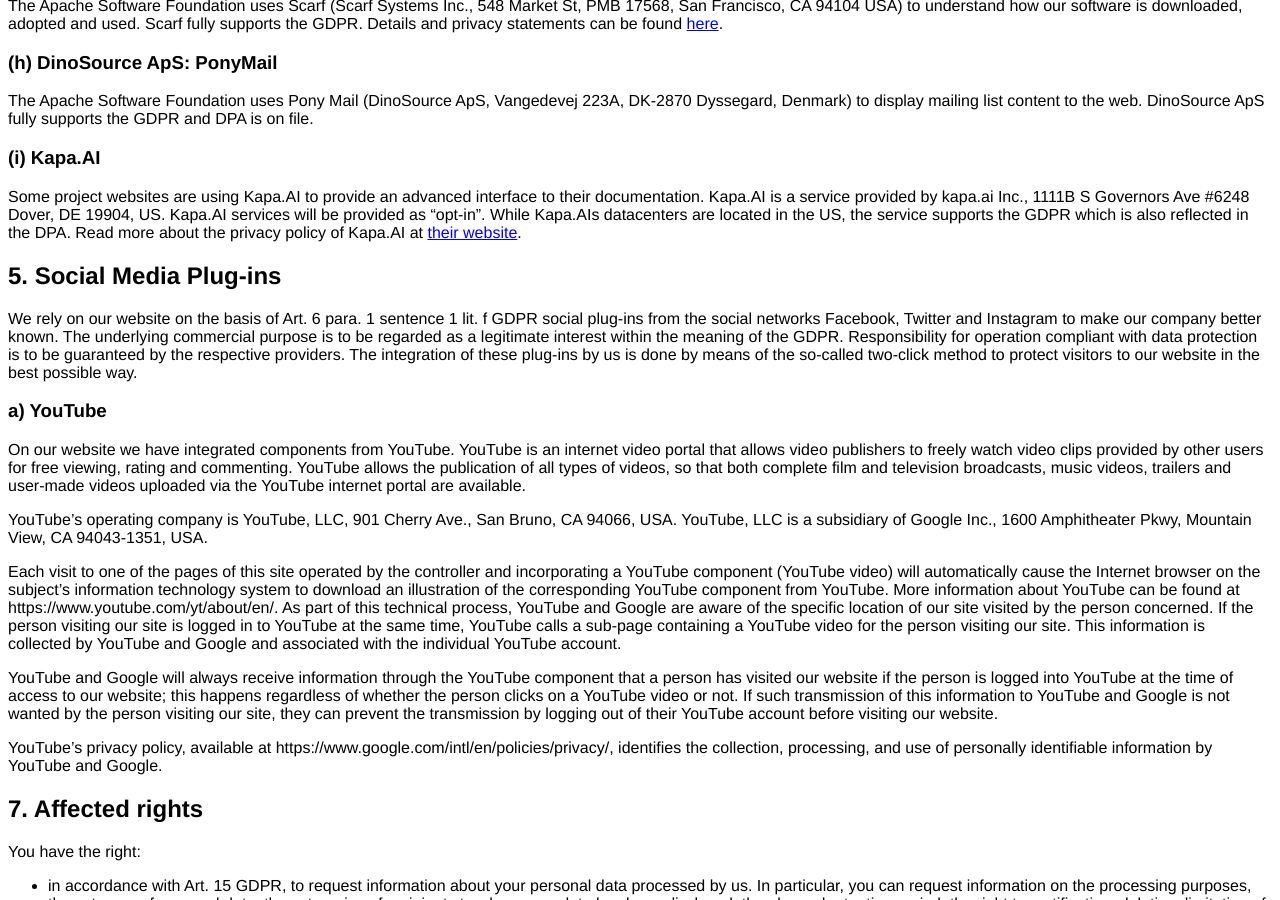
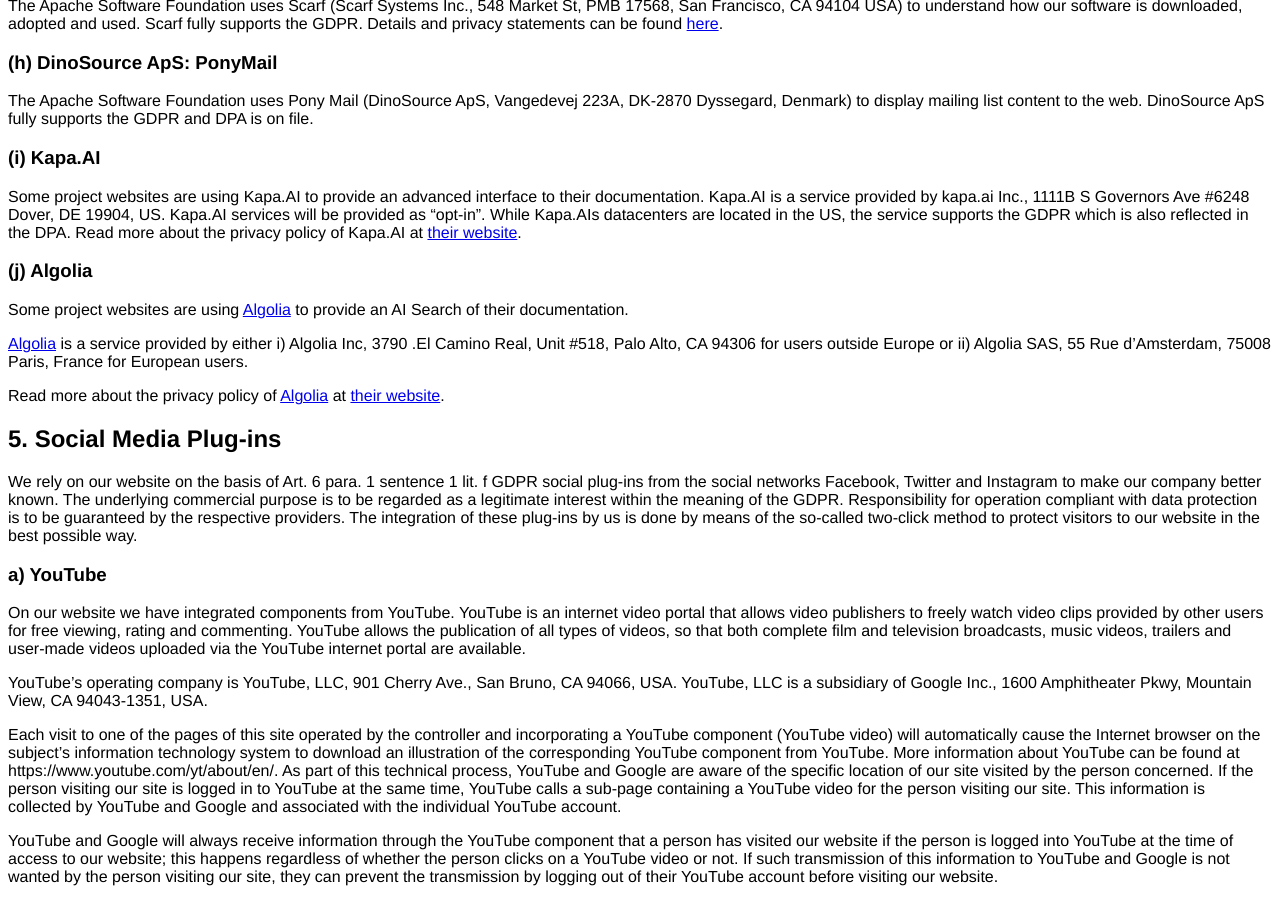
Before and after one commit to apache/privacy-website, a Jekyll site: the page output/policies/privacy-policy-public.html, which Jekyll copies as it is, in a window 1280 px wide and 900 px high, scrolled down 3679 px. Built offline with Jekyll 4.4.1, drawn with Linux system fonts in a browser that asks for light colours.

Commit message:
Automatic Site Publish by Buildbot

```diff
--- a/output/faq/committers.html
+++ b/output/faq/committers.html
@@ -131,6 +131,10 @@
 <p>Yes: Kapa has signed a DPA with us. Please ensure that Kapa.AI is implemented in a way
 it requires user consent before loading. This feature is provided by Kapa in their settings.</p>
 
+<h3 id="can-i-use-algolia-on-our-website-ai-search">Can I use Algolia on our website (AI Search)?</h3>
+
+<p>Yes: Algolia  has signed a DPA with us.</p>
+
 <h3 id="can-i-use-another-analyticstracking-etc-software">Can I use another analytics/tracking etc software?</h3>
 
 <p>Before using any further tracking software, please ask privacy@apache.org.</p>
--- a/output/feed.xml
+++ b/output/feed.xml
@@ -1 +1 @@
-<?xml version="1.0" encoding="utf-8"?><feed xmlns="http://www.w3.org/2005/Atom" ><generator uri="https://jekyllrb.com/" version="4.4.1">Jekyll</generator><link href="/feed.xml" rel="self" type="application/atom+xml" /><link href="/" rel="alternate" type="text/html" /><updated>2025-11-21T17:36:21+00:00</updated><id>/feed.xml</id><title type="html">Apache Software Foundation - Data Privacy</title><subtitle>Write an awesome description for your new site here. You can edit this line in _config.yml. It will appear in your document head meta (for Google search results) and in your feed.xml site description.</subtitle></feed>
+<?xml version="1.0" encoding="utf-8"?><feed xmlns="http://www.w3.org/2005/Atom" ><generator uri="https://jekyllrb.com/" version="4.4.1">Jekyll</generator><link href="/feed.xml" rel="self" type="application/atom+xml" /><link href="/" rel="alternate" type="text/html" /><updated>2026-01-14T10:06:22+00:00</updated><id>/feed.xml</id><title type="html">Apache Software Foundation - Data Privacy</title><subtitle>Write an awesome description for your new site here. You can edit this line in _config.yml. It will appear in your document head meta (for Google search results) and in your feed.xml site description.</subtitle></feed>
--- a/output/policies/privacy-policy-public.html
+++ b/output/policies/privacy-policy-public.html
@@ -263,6 +263,17 @@
 the service supports the GDPR which is also reflected in the DPA.
 Read more about the privacy policy of Kapa.AI at <a href="https://www.kapa.ai/content/privacy-policy">their website</a>.</p>
 
+<h3 id="j-algolia">(j) Algolia</h3>
+
+<p>Some project websites are using <a href="https://algolia.com">Algolia</a>  to provide an AI Search of their documentation.</p>
+
+<p><a href="https://algolia.com">Algolia</a> is a service provided by either i) Algolia Inc, 3790 .El Camino Real,
+Unit #518, Palo Alto, CA 94306 for users outside Europe or ii) Algolia SAS, 55 Rue d’Amsterdam,
+75008 Paris, France for European users.</p>
+
+<p>Read more about the privacy policy of <a href="https://algolia.com">Algolia</a> at
+<a href="https://algolia.com/policies/privacy">their website</a>.</p>
+
 <h2 id="5-social-media-plug-ins">5. Social Media Plug-ins</h2>
 
 <p>We rely on our website on the basis of Art. 6 para. 1 sentence 1 lit. f GDPR social plug-ins from the social networks Facebook, Twitter and Instagram to make our company better known.
```
Also changed, not shown: output/README.md (+10 -3 lines), output/compose.yaml (added, +9 -0 lines).
